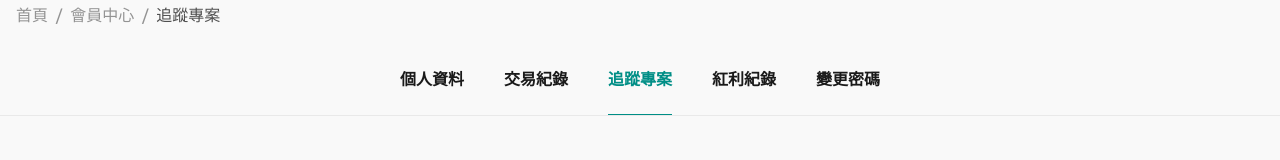
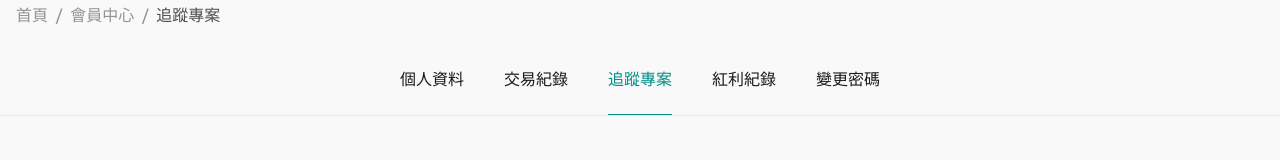
Before and after one commit to gn00678465/TripPlus-client, a Next.js app: page /user/followings in a window 1280 px wide. Shown: the part 126-286 px from the top of the page. Built offline with nearby package versions, Linux system fonts and the light colour scheme.

Commit message:
fix: 調整會員選單文字粗細

```diff
--- a/src/components/User/menu.tsx
+++ b/src/components/User/menu.tsx
@@ -25,7 +25,7 @@ const UserMenu = () => {
         <li className="px-2.5 md:px-5" key={index}>
           <Link
             href={item.url}
-            className={`group relative font-semibold text-gray-900 transition-colors hover:text-secondary-emphasis-500 ${
+            className={`group relative font-medium text-gray-900 transition-colors hover:text-secondary-emphasis-500 ${
               pathName === item.url ? 'text-secondary-emphasis-500' : ''
             }`}
           >
```
